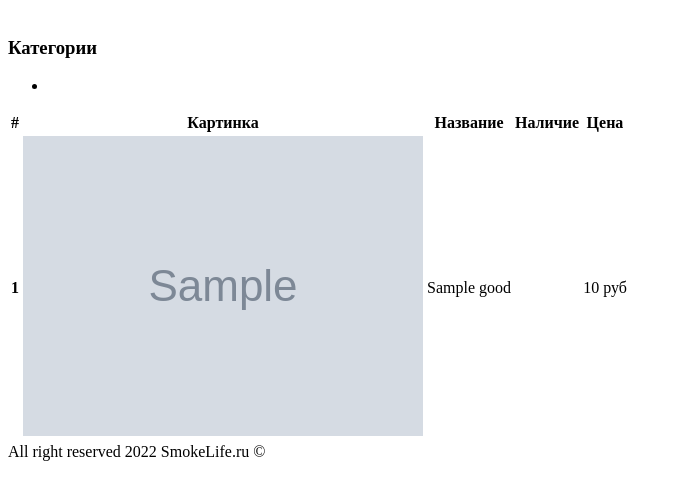
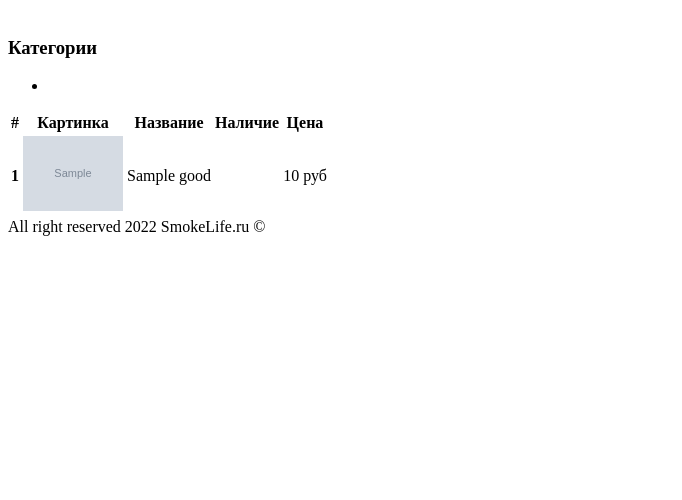
Before and after one commit to cn13/tg-insales, a Yii app: template views/category/view.php in a window 1280 px wide. Shown: the part 26-526 px from the top of the page, without its empty margins (0-682 px from the left). Run offline with PHP 8.4 and a stand-in for Yii, Linux system fonts and the light colour scheme; the template is opened without the code that fills it: most values are stand-ins (such as "Sample title", 1, 10 or a date in 2020); grey boxes marked "Sample" are stand-in pictures; data that the repository does not hold is empty; some libraries are stand-ins or nearby versions.

Commit message:
receipts

```diff
--- a/models/Good.php
+++ b/models/Good.php
@@ -48,7 +48,7 @@ class Good extends ActiveRecord
     {
         $fileDir = __DIR__ . '/../images/';
         $fileName = 'item_' . $this->id . '.jpg';
-        if (!is_dir($fileDir)) {
+        if (!file_exists($fileDir)) {
             if (!mkdir($fileDir) && !is_dir($fileDir)) {
                 throw new \RuntimeException(sprintf('Directory "%s" was not created', $fileDir));
             }
--- a/views/category/view.php
+++ b/views/category/view.php
@@ -20,8 +20,13 @@
     }
 
     }
+
+    .img-thumbnail {
+        max-width: 100px !important;
+        max-height: 100px !important;
+    }
 </style>
-<table class="table table-hover">
+<table class="table table-hover table-image">
     <thead>
     <tr>
         <th>#</th>
@@ -41,7 +46,7 @@
                 <img src="/images/<?= $good->getImage() ?>" class="img-fluid img-thumbnail" alt="Sheep">
             </td>
             <td><?= $good->name ?></td>
-            <td><i class="cust fa fa-<?= $good->balance > 0 ? "check" : "close" ?>"></i></td>
+            <td><i class="fa fa-<?= $good->balance > 0 ? "check" : "close" ?>"></i></td>
             <td><?= $good->price ?> руб</td>
         </tr>
     <?php
```
